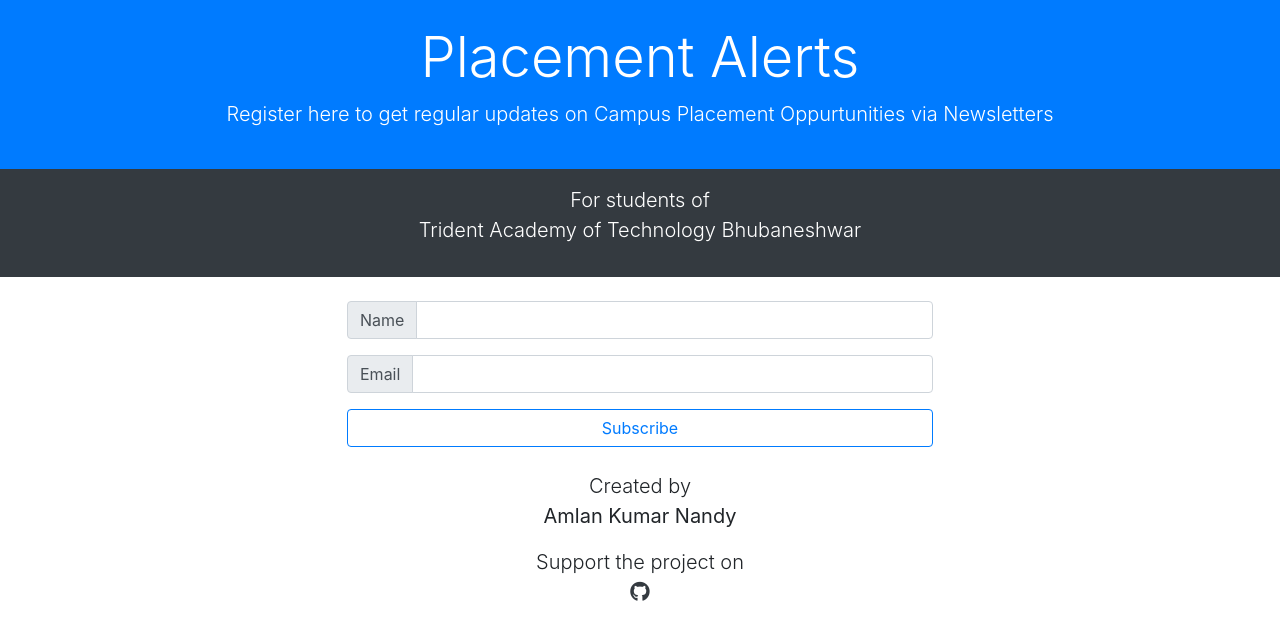
After one commit to amlannandy/placement-alerts, a Flask app: template templates/subscribe.html in a window 1280 px wide. The commit adds this page. Shown: the top 640 px of the page. Run offline with Flask 2, Linux system fonts and the light colour scheme; the template is opened without the code that fills it, so the values that code supplies are empty; some libraries are stand-ins or nearby versions.

```diff
--- a/helpers/subscription.py
+++ b/helpers/subscription.py
@@ -7,6 +7,11 @@
 def find_by_email(email):
   return Subscriber.query.filter_by(email=email).first()
 
+def delete_by_email(email):
+  subscriber = Subscriber.query.filter_by(email=email).first()
+  db.session.delete(subscriber)
+  db.session.commit()
+
 def save(subscriber):
   db.session.add(subscriber)
   db.session.commit()
--- /dev/null
+++ b/templates/subscribe.html
@@ -0,0 +1,87 @@
+<!DOCTYPE html>
+<html lang="en">
+  <head>
+    <meta charset="UTF-8" />
+    <meta http-equiv="X-UA-Compatible" content="IE=edge" />
+    <meta name="viewport" content="width=device-width, initial-scale=1.0" />
+    <link
+      rel="stylesheet"
+      href="https://maxcdn.bootstrapcdn.com/bootstrap/4.0.0/css/bootstrap.min.css"
+      integrity="sha384-Gn5384xqQ1aoWXA+058RXPxPg6fy4IWvTNh0E263XmFcJlSAwiGgFAW/dAiS6JXm"
+      crossorigin="anonymous"
+    />
+    <link
+      rel="stylesheet"
+      href="https://use.fontawesome.com/releases/v5.0.13/css/all.css"
+      integrity="sha384-DNOHZ68U8hZfKXOrtjWvjxusGo9WQnrNx2sqG0tfsghAvtVlRW3tvkXWZh58N9jp"
+      crossorigin="anonymous"
+    />
+    <title>Placement Alerts</title>
+  </head>
+  <body>
+    <div class="bg-primary text-center text-white p-4">
+      <h1 class="display-4">Placement Alerts</h1>
+      <p class="lead">
+        Register here to get regular updates on Campus Placement Oppurtunities
+        via Newsletters
+      </p>
+    </div>
+    <div class="p-3 bg-dark">
+      <p class="lead text-white text-center">
+        For students of <br />
+        Trident Academy of Technology Bhubaneshwar
+      </p>
+    </div>
+    <div class="m-4">
+      <div class="d-flex justify-content-center">
+        <div class="col-lg-6">
+          <div>
+            {% with messages = get_flashed_messages(with_categories=true) %} {%
+            if messages %} {% for message in messages %}
+            <div class="text-center alert alert-{{ message[0] }}">
+              {{ message[1] }}
+            </div>
+            {% endfor %} {% endif %} {% endwith %}
+          </div>
+          <form action="" role="form" method="POST">
+            <!-- Name -->
+            <div class="input-group mb-3">
+              <div class="input-group-prepend">
+                <span class="input-group-text">Name</span>
+              </div>
+              <input name="name" required type="text" class="form-control" />
+            </div>
+            <!-- Email -->
+            <div class="input-group mb-3">
+              <div class="input-group-prepend">
+                <span class="input-group-text">Email</span>
+              </div>
+              <input name="email" required type="email" class="form-control" />
+            </div>
+            <button type="submit" class="btn btn-outline-primary btn-block">
+              Subscribe
+            </button>
+          </form>
+        </div>
+      </div>
+    </div>
+    <div class="d-flex justify-content-center">
+      <div class="col-lg-6 text-center">
+        <p class="lead">
+          Created by <br />
+          <strong>Amlan Kumar Nandy</strong>
+        </p>
+        <p class="lead">
+          Support the project on <br />
+          <a
+            class="text-dark"
+            href="https://github.com/amlannandy/placement-alerts"
+            target="_"
+          >
+            <i class="fab fa-github"></i>
+          </a>
+        </p>
+      </div>
+    </div>
+  </body>
+</html>
```
Also changed, not shown: routes/subscription.py (+18 -3 lines), templates/unsubscribe.html (renamed from templates/index.html, +11 -18 lines).
